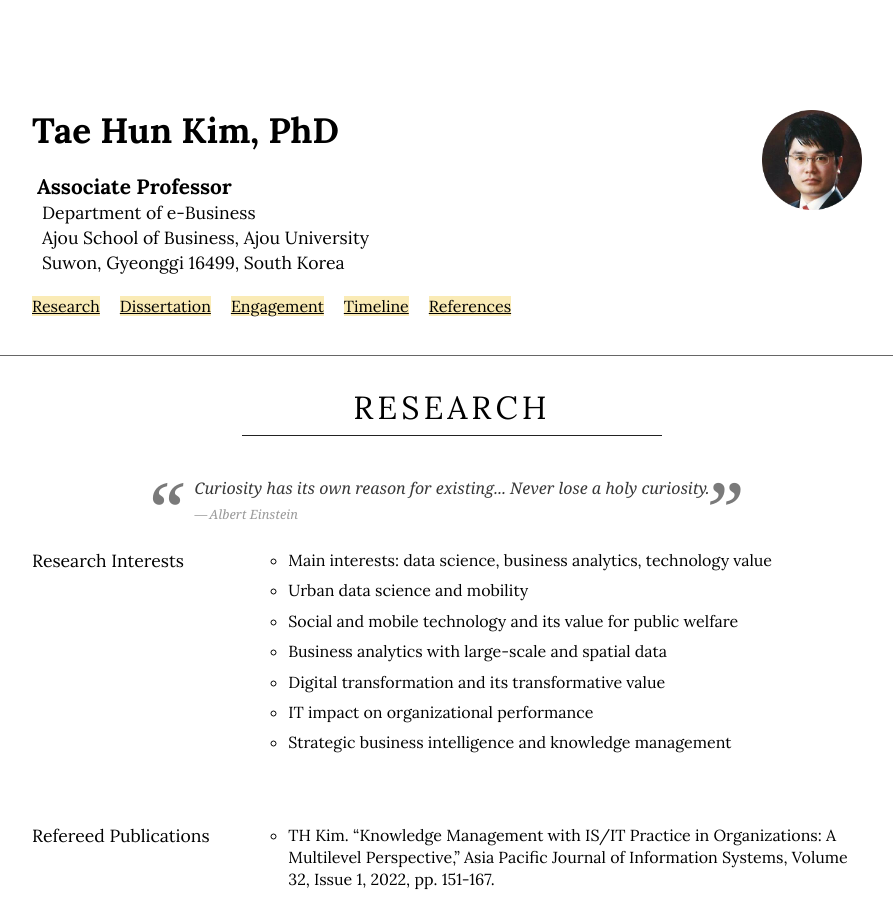
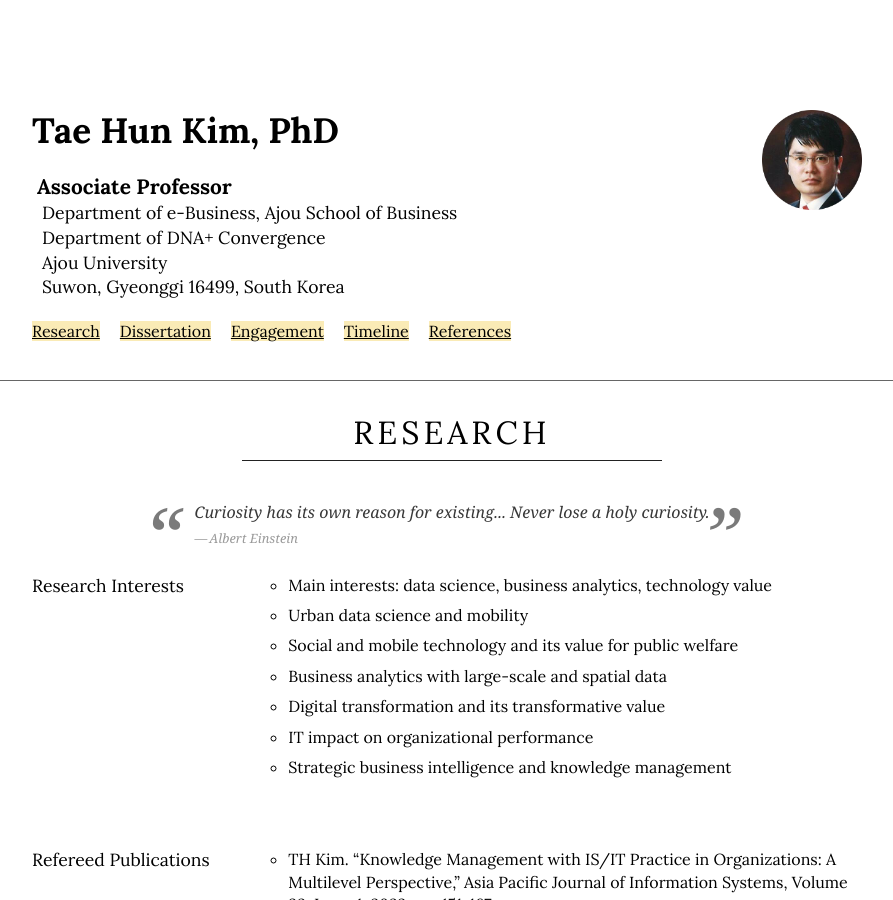
Before and after one commit to istaehun/taehun, a Jekyll site: the page built from index.html, in a window 1280 px wide and 900 px high. Shown: the whole window, without its empty margins (188-1081 px from the left). Built offline with Jekyll 4.4.1, drawn with Linux system fonts in a browser that asks for light colours; nearby versions of some CDN libraries.

Commit message:
Update info.yml

```diff
--- a/_data/info.yml
+++ b/_data/info.yml
@@ -1,5 +1,6 @@
 main: Associate Professor
 extra:
-  - Department of e-Business
-  - Ajou School of Business, Ajou University
+  - Department of e-Business, Ajou School of Business
+  - Department of DNA+ Convergence
+  - Ajou University
   - Suwon, Gyeonggi 16499, South Korea
```
